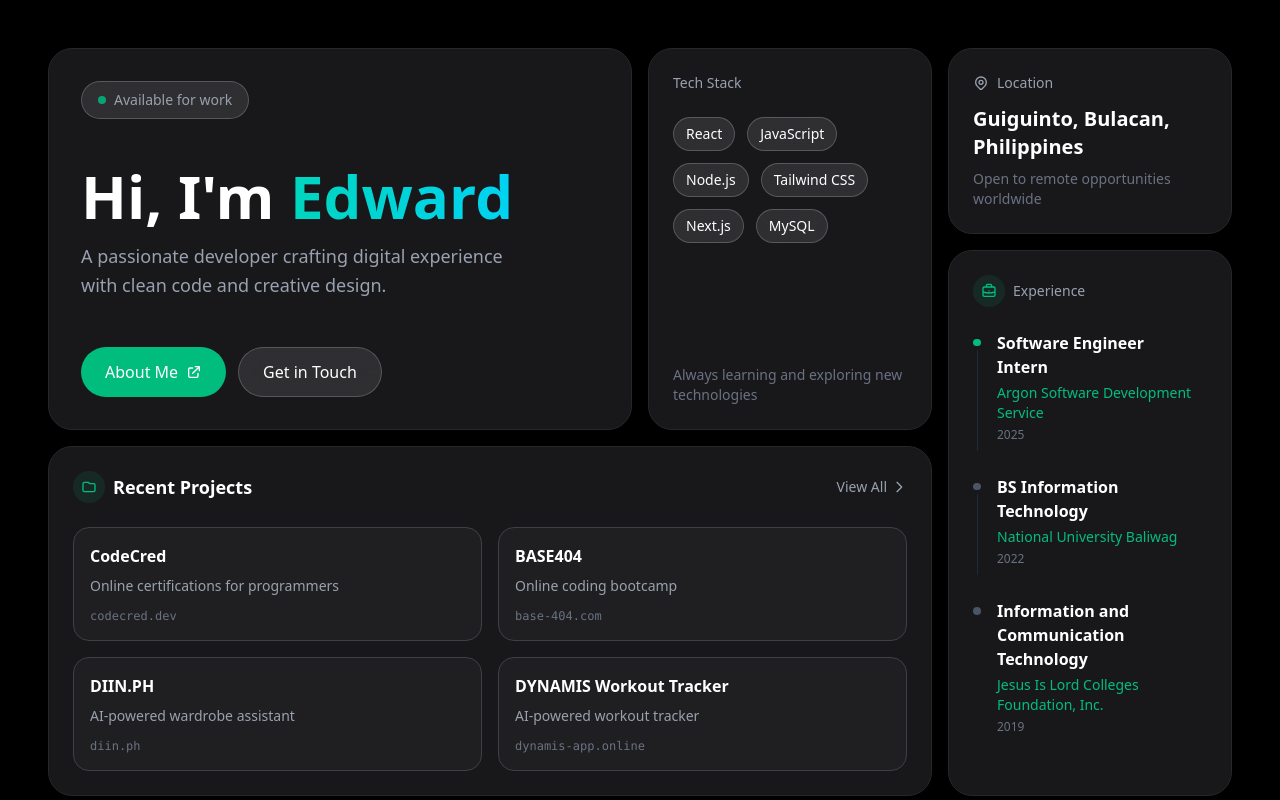
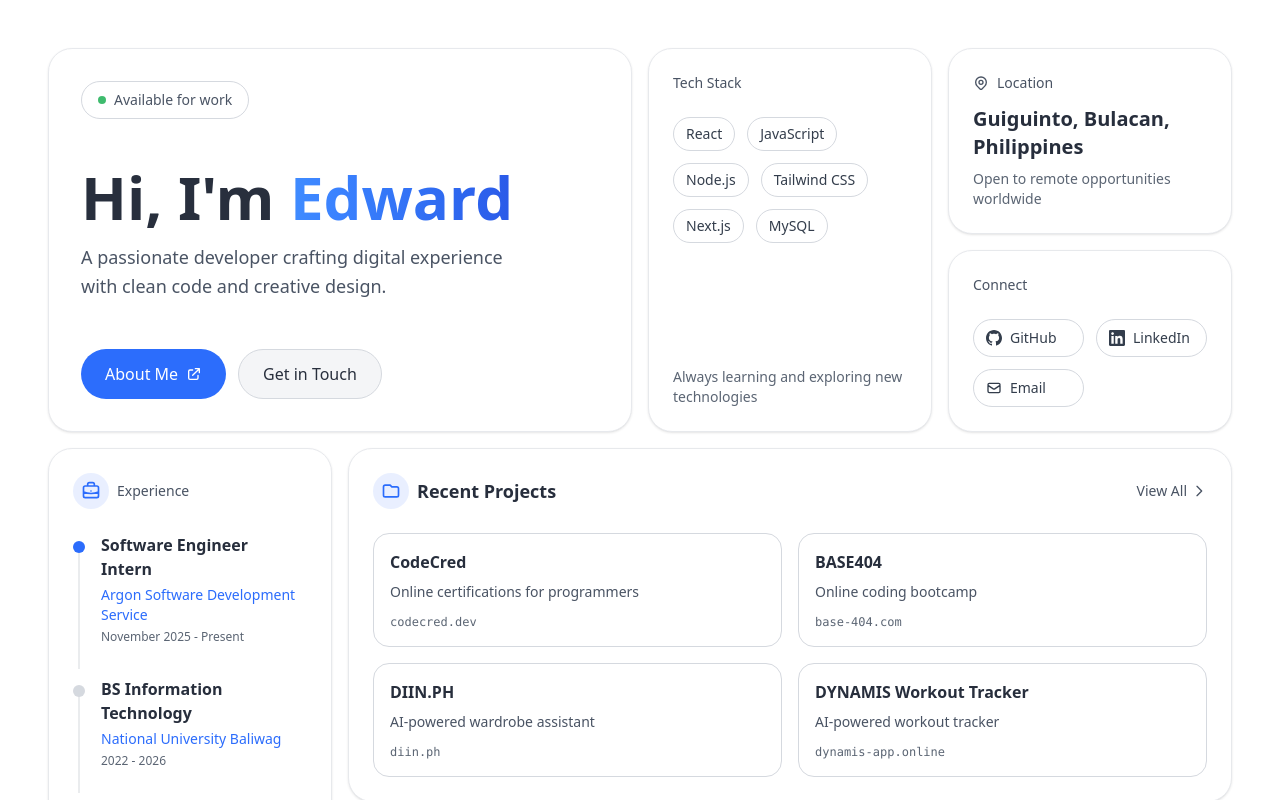
Before and after one commit to edwardjomari/web-portfolio, a React (Vite) app: page / in a window 1280 px wide. Shown: the top 800 px of the page. Built offline with nearby package versions, Linux system fonts and the light colour scheme.

Commit message:
White theme

```diff
--- a/src/App.jsx
+++ b/src/App.jsx
@@ -8,20 +8,20 @@ import CTACard from './components/CTACard';
 
 function App() {
   return (
-    <div className="min-h-screen bg-black text-white p-6 md:p-12">
+    <div className="min-h-screen bg-white text-gray-900 p-4 sm:p-6 md:p-8 lg:p-12">
       <div className="max-w-7xl mx-auto">
 
-        <div className="grid grid-cols-1 md:grid-cols-3 lg:grid-cols-4 gap-4 auto-rows-[minmax(180px,auto)]">
+        <div className="grid grid-cols-1 sm:grid-cols-2 lg:grid-cols-4 gap-4 auto-rows-[minmax(180px,auto)]">
           <HeroCard />
           <TechStackCard />
           <LocationCard />
+          <ConnectCard />
           <ExperienceCard />
           <ProjectCard />
-          <ConnectCard />
           <CTACard />
         </div>
 
-        <footer className="mt-8 text-center text-gray-600 text-sm">
+        <footer className="mt-8 text-center text-gray-500 text-sm">
           <p>© 2026 Edward Jomari Garcia. Built with passion.</p>
         </footer>
       </div>
--- a/src/components/ConnectCard.jsx
+++ b/src/components/ConnectCard.jsx
@@ -1,21 +1,21 @@
 export default function ConnectCard() {
     return (
-        <div className="md:col-span-1 md:row-span-1 bg-zinc-900 rounded-3xl p-6 border border-zinc-800">
-            <h3 className="text-sm text-gray-400 mb-6">Connect</h3>
+        <div className="col-span-1 bg-white rounded-3xl p-6 border border-gray-200 shadow-sm opacity-90 hover:opacity-100 transition-all ease-out duration-300 transform hover:-translate-y-0.5 hover:shadow-lg">
+            <h3 className="text-sm text-gray-700 font-medium mb-6">Connect</h3>
             <div className="grid grid-cols-2 gap-3">
-                <a href="#" className="flex items-center gap-2 text-sm bg-white/10 backdrop-blur-md hover:bg-white/20 px-3 py-2 rounded-full transition-all duration-300 border border-white/20">
+                <a href="#" className="flex items-center gap-2 text-sm font-medium bg-transparent hover:bg-blue-600 hover:text-white px-3 py-2 rounded-full transition-all duration-300 border border-gray-300 text-gray-800">
                     <svg className="w-4 h-4" fill="currentColor" viewBox="0 0 24 24">
                         <path d="M12 0c-6.626 0-12 5.373-12 12 0 5.302 3.438 9.8 8.207 11.387.599.111.793-.261.793-.577v-2.234c-3.338.726-4.033-1.416-4.033-1.416-.546-1.387-1.333-1.756-1.333-1.756-1.089-.745.083-.729.083-.729 1.205.084 1.839 1.237 1.839 1.237 1.07 1.834 2.807 1.304 3.492.997.107-.775.418-1.305.762-1.604-2.665-.305-5.467-1.334-5.467-5.931 0-1.311.469-2.381 1.236-3.221-.124-.303-.535-1.524.117-3.176 0 0 1.008-.322 3.301 1.23.957-.266 1.983-.399 3.003-.404 1.02.005 2.047.138 3.006.404 2.291-1.552 3.297-1.23 3.297-1.23.653 1.653.242 2.874.118 3.176.77.84 1.235 1.911 1.235 3.221 0 4.609-2.807 5.624-5.479 5.921.43.372.823 1.102.823 2.222v3.293c0 .319.192.694.801.576 4.765-1.589 8.199-6.086 8.199-11.386 0-6.627-5.373-12-12-12z" />
                     </svg>
                     GitHub
                 </a>
-                <a href="#" className="flex items-center gap-2 text-sm bg-white/10 backdrop-blur-md hover:bg-white/20 px-3 py-2 rounded-full transition-all duration-300 border border-white/20">
+                <a href="#" className="flex items-center gap-2 text-sm font-medium bg-transparent hover:bg-blue-600 hover:text-white px-3 py-2 rounded-full transition-all duration-300 border border-gray-300 text-gray-800">
                     <svg className="w-4 h-4" fill="currentColor" viewBox="0 0 24 24">
                         <path d="M20.447 20.452h-3.554v-5.569c0-1.328-.027-3.037-1.852-3.037-1.853 0-2.136 1.445-2.136 2.939v5.667H9.351V9h3.414v1.561h.046c.477-.9 1.637-1.85 3.37-1.85 3.601 0 4.267 2.37 4.267 5.455v6.286zM5.337 7.433c-1.144 0-2.063-.926-2.063-2.065 0-1.138.92-2.063 2.063-2.063 1.14 0 2.064.925 2.064 2.063 0 1.139-.925 2.065-2.064 2.065zm1.782 13.019H3.555V9h3.564v11.452zM22.225 0H1.771C.792 0 0 .774 0 1.729v20.542C0 23.227.792 24 1.771 24h20.451C23.2 24 24 23.227 24 22.271V1.729C24 .774 23.2 0 22.222 0h.003z" />
                     </svg>
                     LinkedIn
                 </a>
-                <a href="#" className="flex items-center gap-2 text-sm bg-white/10 backdrop-blur-md hover:bg-white/20 px-3 py-2 rounded-full transition-all duration-300 border border-white/20">
+                <a href="#" className="flex items-center gap-2 text-sm font-medium bg-transparent hover:bg-blue-600 hover:text-white px-3 py-2 rounded-full transition-all duration-300 border border-gray-300 text-gray-800">
                     <svg className="w-4 h-4" fill="none" stroke="currentColor" viewBox="0 0 24 24">
                         <path strokeLinecap="round" strokeLinejoin="round" strokeWidth={2} d="M3 8l7.89 5.26a2 2 0 002.22 0L21 8M5 19h14a2 2 0 002-2V7a2 2 0 00-2-2H5a2 2 0 00-2 2v10a2 2 0 002 2z" />
                     </svg>
--- a/src/components/ExperienceCard.jsx
+++ b/src/components/ExperienceCard.jsx
@@ -3,48 +3,48 @@ export default function ExperienceCard() {
         {
             title: "Software Engineer Intern",
             company: "Argon Software Development Service",
-            year: "2025",
+            year: "November 2025 - Present",
             current: true
         },
         {
             title: "BS Information Technology",
             company: "National University Baliwag",
-            year: "2022"
+            year: "2022 - 2026"
         },
         {
             title: "Information and Communication Technology",
             company: "Jesus Is Lord Colleges Foundation, Inc.",
-            year: "2019"
+            year: "2019 - 2021"
         }
     ];
 
     return (
-        <div className="md:col-span-1 md:row-span-2 bg-zinc-900 rounded-3xl p-6 border border-zinc-800 flex flex-col">
-            <div className="flex items-center gap-2 text-gray-400 text-sm mb-6">
-                <div className="bg-emerald-500/10 p-2 rounded-full">
-                    <svg className="w-4 h-4 text-emerald-500" fill="none" stroke="currentColor" viewBox="0 0 24 24">
+        <div className="col-span-1 sm:col-span-2 lg:col-span-1 lg:row-span-2 bg-white rounded-3xl p-6 border border-gray-200 flex flex-col shadow-sm opacity-90 hover:opacity-100 transition-all ease-out duration-300 transform hover:-translate-y-0.5 hover:shadow-lg">
+            <div className="flex items-center gap-2 text-gray-700 text-sm font-medium mb-6">
+                <div className="bg-blue-600/10 p-2 rounded-full">
+                    <svg className="w-5 h-5 text-blue-600" fill="none" stroke="currentColor" viewBox="0 0 24 24">
                         <path strokeLinecap="round" strokeLinejoin="round" strokeWidth={2} d="M21 13.255A23.931 23.931 0 0112 15c-3.183 0-6.22-.62-9-1.745M16 6V4a2 2 0 00-2-2h-4a2 2 0 00-2 2v2m4 6h.01M5 20h14a2 2 0 002-2V8a2 2 0 00-2-2H5a2 2 0 00-2 2v10a2 2 0 002 2z" />
                     </svg>
                 </div>
                 <span>Experience</span>
             </div>
 
-            <div className="space-y-6 overflow-y-auto flex-1 pr-2 scrollbar-thin scrollbar-thumb-zinc-700 scrollbar-track-transparent">
+            <div className="block flex-1 pr-2 scrollbar-thin scrollbar-thumb-gray-300 scrollbar-track-transparent">
                 {experiences.map((exp, index) => (
-                    <div key={index} className="relative flex gap-4">
-                        <div className="flex flex-col items-center">
-                            <div className={`w-2 h-2 rounded-full mt-2 ${exp.current ? 'bg-emerald-500' : 'bg-gray-600'}`}></div>
+                    <div key={index} className="relative flex gap-4 group pb-6 last:pb-0">
+                        <div className="flex flex-col items-center relative">
                             {index !== experiences.length - 1 && (
-                                <div className="w-px h-full bg-gray-800 mt-1"></div>
+                                <div className="absolute w-px bg-gray-300 top-4 bottom-[-16px] left-1/2 -translate-x-1/2"></div>
                             )}
+                            <div className={`w-3 h-3 rounded-full mt-2 relative z-10 transition-all duration-300 ${exp.current ? 'bg-blue-600' : 'bg-gray-300 group-hover:bg-blue-600'}`}></div>
                         </div>
 
                         <div className="flex-1 pb-2">
-                            <h3 className="text-white font-semibold text-base mb-1">
+                            <h3 className="text-gray-900 font-semibold text-base mb-1">
                                 {exp.title}
                             </h3>
-                            <p className="text-emerald-500 text-sm mb-1">{exp.company}</p>
-                            <p className="text-gray-500 text-xs">{exp.year}</p>
+                            <p className="text-blue-600 text-sm font-medium mb-1">{exp.company}</p>
+                            <p className="text-gray-600 text-xs font-medium">{exp.year}</p>
                         </div>
                     </div>
                 ))}
--- a/src/components/HeroCard.jsx
+++ b/src/components/HeroCard.jsx
@@ -1,27 +1,27 @@
 export default function HeroCard() {
     return (
-        <div className="md:col-span-2 md:row-span-2 bg-zinc-900 rounded-3xl p-8 border border-zinc-800 flex flex-col justify-between">
-            <div className="inline-flex items-center gap-2 text-sm text-gray-400 bg-white/10 backdrop-blur-md rounded-full px-4 py-2 border border-white/20 w-fit">
-                <div className="w-2 h-2 bg-emerald-500 rounded-full animate-pulse"></div>
+        <div className="col-span-1 sm:col-span-2 sm:row-span-2 bg-white rounded-3xl p-6 sm:p-8 border border-gray-200 flex flex-col justify-between gap-6 sm:gap-8 shadow-sm opacity-90 hover:opacity-100 transition-all ease-out duration-300 transform hover:-translate-y-0.5 hover:shadow-lg">
+            <div className="inline-flex items-center gap-2 text-sm text-gray-700 font-medium bg-transparent rounded-full px-4 py-2 border border-gray-300 w-fit">
+                <div className="w-2 h-2 bg-green-600 rounded-full animate-pulse"></div>
                 <span>Available for work</span>
             </div>
             <div>
-                <h1 className="text-4xl md:text-5xl lg:text-6xl font-bold mb-4">
-                    Hi, I'm <span className="bg-gradient-to-r from-teal-400 to-cyan-400 bg-clip-text text-transparent">Edward</span>
+                <h1 className="text-3xl sm:text-4xl md:text-5xl lg:text-6xl font-bold mb-4 text-gray-900">
+                    Hi, I'm <span className="bg-gradient-to-r from-blue-500 to-blue-700 bg-clip-text text-transparent">Edward</span>
                 </h1>
-                <p className="text-gray-400 text-base md:text-lg max-w-lg leading-relaxed">
+                <p className="text-gray-700 text-base md:text-lg max-w-lg leading-relaxed font-medium">
                     A passionate developer crafting digital experience<br />
                     with clean code and creative design.
                 </p>
             </div>
             <div className="flex gap-3">
-                <button className="bg-emerald-500 hover:bg-emerald-600 text-white px-6 py-3 rounded-full transition-colors font-medium flex items-center gap-2">
+                <button className="bg-blue-600 hover:bg-blue-700 text-white px-6 py-3 rounded-full transition-colors font-medium flex items-center gap-2">
                     About Me
                     <svg className="w-4 h-4 text-white transition-colors" fill="none" stroke="currentColor" viewBox="0 0 24 24">
                         <path strokeLinecap="round" strokeLinejoin="round" strokeWidth={2} d="M10 6H6a2 2 0 00-2 2v10a2 2 0 002 2h10a2 2 0 002-2v-4M14 4h6m0 0v6m0-6L10 14" />
                     </svg>
                 </button>
-                <button className="bg-white/10 backdrop-blur-md hover:bg-white/20 text-white px-6 py-3 rounded-full transition-colors font-medium border border-white/20">
+                <button className="bg-gray-100 hover:bg-gray-200 text-gray-900 px-6 py-3 rounded-full transition-colors font-medium border border-gray-300">
                     Get in Touch
                 </button>
             </div>
--- a/src/components/LocationCard.jsx
+++ b/src/components/LocationCard.jsx
@@ -1,17 +1,17 @@
 export default function LocationCard() {
     return (
-        <div className="md:col-span-1 md:row-span-1 bg-zinc-900 rounded-3xl p-6 border border-zinc-800 flex flex-col justify-between">
+        <div className="col-span-1 bg-white rounded-3xl p-6 border border-gray-200 flex flex-col justify-between shadow-sm opacity-90 hover:opacity-100 transition-all ease-out duration-300 transform hover:-translate-y-0.5 hover:shadow-lg">
             <div>
-                <div className="flex items-start gap-2 text-gray-400 text-sm mb-3">
+                <div className="flex items-start gap-2 text-gray-700 text-sm font-medium mb-3">
                     <svg className="w-4 h-4 mt-0.5" fill="none" stroke="currentColor" viewBox="0 0 24 24">
                         <path strokeLinecap="round" strokeLinejoin="round" strokeWidth={2} d="M17.657 16.657L13.414 20.9a1.998 1.998 0 01-2.827 0l-4.244-4.243a8 8 0 1111.314 0z" />
                         <path strokeLinecap="round" strokeLinejoin="round" strokeWidth={2} d="M15 11a3 3 0 11-6 0 3 3 0 016 0z" />
                     </svg>
                     <span>Location</span>
                 </div>
-                <h3 className="text-xl font-bold mb-2">Guiguinto, Bulacan, Philippines</h3>
+                <h3 className="text-xl font-bold mb-2 text-gray-900">Guiguinto, Bulacan, Philippines</h3>
             </div>
-            <p className="text-gray-500 text-sm">Open to remote opportunities worldwide</p>
+            <p className="text-gray-600 text-sm font-medium">Open to remote opportunities worldwide</p>
         </div>
     );
 }
--- a/src/components/ProjectCard.jsx
+++ b/src/components/ProjectCard.jsx
@@ -23,17 +23,17 @@ export default function ProjectCard() {
     ];
 
     return (
-        <div className="md:col-span-3 md:row-span-1 bg-zinc-900 rounded-3xl p-6 border border-zinc-800">
+        <div className="col-span-1 sm:col-span-2 lg:col-span-3 bg-white rounded-3xl p-6 border border-gray-200 shadow-sm opacity-90 hover:opacity-100 transition-all ease-out duration-300 transform hover:-translate-y-0.5 hover:shadow-lg">
             <div className="flex items-center justify-between mb-6">
-                <div className="flex items-center gap-2 text-gray-400 text-sm">
-                    <div className="bg-emerald-500/10 p-2 rounded-full">
-                        <svg className="w-4 h-4 text-emerald-500" fill="none" stroke="currentColor" viewBox="0 0 24 24">
+                <div className="flex items-center gap-2 text-gray-700 text-sm font-medium">
+                    <div className="bg-blue-600/10 p-2 rounded-full">
+                        <svg className="w-5 h-5 text-blue-600" fill="none" stroke="currentColor" viewBox="0 0 24 24">
                             <path strokeLinecap="round" strokeLinejoin="round" strokeWidth={2} d="M3 7v10a2 2 0 002 2h14a2 2 0 002-2V9a2 2 0 00-2-2h-6l-2-2H5a2 2 0 00-2 2z" />
                         </svg>
                     </div>
-                    <span className="text-white font-bold text-lg">Recent Projects</span>
+                    <span className="text-gray-900 font-bold text-lg">Recent Projects</span>
                 </div>
-                <button className="flex items-center gap-1 text-gray-400 hover:text-emerald-500 transition-colors text-sm">
+                <button className="flex items-center gap-1 text-gray-700 font-medium hover:text-blue-600 transition-colors text-sm">
                     View All
                     <svg className="w-4 h-4" fill="none" stroke="currentColor" viewBox="0 0 24 24">
                         <path strokeLinecap="round" strokeLinejoin="round" strokeWidth={2} d="M9 5l7 7-7 7" />
@@ -45,15 +45,15 @@ export default function ProjectCard() {
                 {projects.map((project, index) => (
                     <div
                         key={index}
-                        className="bg-zinc-800/50 rounded-2xl p-4 border border-zinc-700 hover:border-emerald-500/50 transition-colors cursor-pointer"
+                        className="bg-transparent rounded-2xl p-4 border border-gray-300 hover:bg-blue-600 hover:border-blue-600 transition-all duration-300 cursor-pointer group"
                     >
-                        <h3 className="text-white font-semibold text-base mb-2">
+                        <h3 className="text-gray-900 font-semibold text-base mb-2 group-hover:text-white transition-colors duration-300">
                             {project.name}
                         </h3>
-                        <p className="text-gray-400 text-sm mb-3">
+                        <p className="text-gray-700 text-sm font-medium mb-3 group-hover:text-white transition-colors duration-300">
                             {project.description}
                         </p>
-                        <p className="text-gray-500 text-xs font-mono">
+                        <p className="text-gray-600 text-xs font-mono font-medium group-hover:text-blue-100 transition-colors duration-300">
                             {project.url}
                         </p>
                     </div>
--- a/src/components/TechStackCard.jsx
+++ b/src/components/TechStackCard.jsx
@@ -2,18 +2,18 @@ export default function TechStackCard() {
     const technologies = ['React', 'JavaScript', 'Node.js', 'Tailwind CSS', 'Next.js', 'MySQL'];
 
     return (
-        <div className="md:col-span-1 md:row-span-2 bg-zinc-900 rounded-3xl p-6 border border-zinc-800 flex flex-col justify-between">
+        <div className="col-span-1 sm:row-span-2 lg:col-span-1 bg-white rounded-3xl p-6 border border-gray-200 flex flex-col justify-between gap-4 sm:gap-6 shadow-sm opacity-90 hover:opacity-100 transition-all ease-out duration-300 transform hover:-translate-y-0.5 hover:shadow-lg">
             <div>
-                <h3 className="text-gray-400 text-sm mb-6">Tech Stack</h3>
+                <h3 className="text-gray-700 text-sm font-medium mb-6">Tech Stack</h3>
                 <div className="flex flex-row flex-wrap gap-3">
                     {technologies.map((tech) => (
-                        <div key={tech} className="bg-white/10 backdrop-blur-md hover:bg-white/20 px-3 py-1.5 rounded-full text-sm font-medium transition-all duration-300 border border-white/20">
+                        <div key={tech} className="bg-transparent hover:bg-blue-600 hover:text-white px-3 py-1.5 rounded-full text-sm font-medium transition-all duration-300 border border-gray-300 text-gray-800">
                             {tech}
                         </div>
                     ))}
                 </div>
             </div>
-            <p className="text-gray-500 text-sm">
+            <p className="text-gray-600 text-sm font-medium">
                 Always learning and exploring new technologies
             </p>
         </div>
```
Also changed, not shown: src/components/CTACard.jsx (+4 -4 lines).
